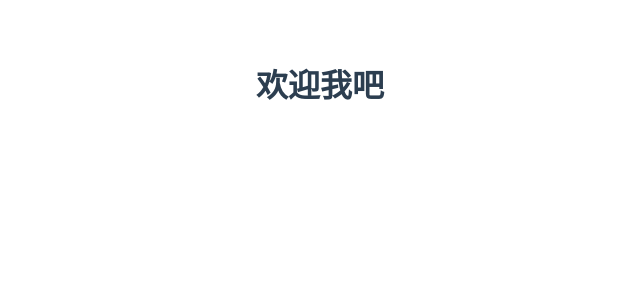
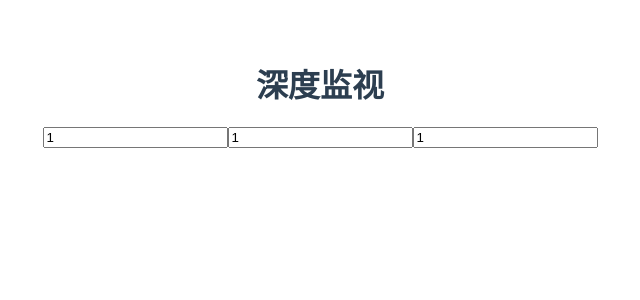
Before and after one commit to zgnmskk/vue, a Vue app: page / in a window 1280 px wide. Shown: the top 300 px of the page, without its empty margins (320-960 px from the left). Built offline with nearby package versions, Linux system fonts and the light colour scheme.

Commit message:
打包提交

```diff
--- a/src/App.vue
+++ b/src/App.vue
@@ -1,14 +1,17 @@
 <template>
-  <HelloWorld msg="欢迎我吧"/>
+  <!-- <HelloWorld msg="欢迎我吧"/> -->
+  <DepthMonitoring />
 </template>
 
 <script>
-import HelloWorld from './components/HelloWorld.vue'
+// import HelloWorld from './components/HelloWorld.vue'
+import DepthMonitoring from './components/DepthMonitoring.vue'
 
 export default {
   name: 'App',
   components: {
-    HelloWorld
+    // HelloWorld,
+    DepthMonitoring
   }
 }
 </script>
--- /dev/null
+++ b/src/components/DepthMonitoring.vue
@@ -0,0 +1,52 @@
+<template>
+    <div class="hello">
+      <h1>深度监视</h1>
+    </div>
+    <div>
+      <input type="text" v-model="property.a">
+      <input type="text" v-model="property.b">
+      <input type="text" v-model="property.c">
+    </div>
+  </template>
+
+  <script>
+  export default {
+    name:'DepthMonitoring',
+    data() {
+      return {
+        property: {
+          a:1,
+          b:1,
+          c:1
+        },
+      };
+    },
+    watch:{
+      "property":{
+        deep:true,
+        handler(){
+          console.log("修改了")
+        }
+      }
+    }
+
+  }
+  </script>
+
+  <!-- Add "scoped" attribute to limit CSS to this component only -->
+  <style scoped>
+  h3 {
+    margin: 40px 0 0;
+  }
+  ul {
+    list-style-type: none;
+    padding: 0;
+  }
+  li {
+    display: inline-block;
+    margin: 0 10px;
+  }
+  a {
+    color: #42b983;
+  }
+  </style>
--- a/src/components/HelloWorld.vue
+++ b/src/components/HelloWorld.vue
@@ -1,6 +1,11 @@
 <template>
   <div class="hello">
     <h1>{{ msg }}</h1>
+  </div>
+  <div>
+    <input v-model="xing" type="text" />
+    <input v-model="ming" type="text" />
+    <input v-model="fullname" type="text" />
   </div>
 </template>
 
@@ -9,6 +14,35 @@ export default {
   name: 'HelloWorld',
   props: {
     msg: String
+  },
+  watch: {
+    fullname:{
+      handler(newValue,oldValue){
+        console.log(newValue,oldValue)
+      }
+    }
+  },
+  data(){
+    return{
+      xing: '张',
+      ming: '三',
+    }
+  },
+  methods:{
+  },
+  computed:{
+    fullname:{
+      get(){
+        console.log(this);
+        return this.xing +"-"+this.ming;
+      },
+      set(value){
+        console.log("set被调用了");
+        const arr = value.split('-')
+        this.xing = arr[0]
+        this.ming = arr[1]
+      }
+    }
   }
 }
 </script>
```
Also changed, not shown: src/components/newFile.js (added, +24 -0 lines).
